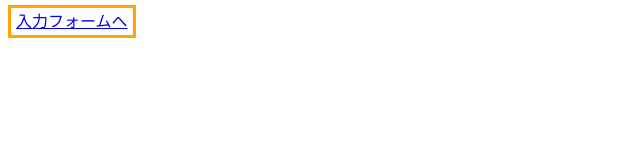
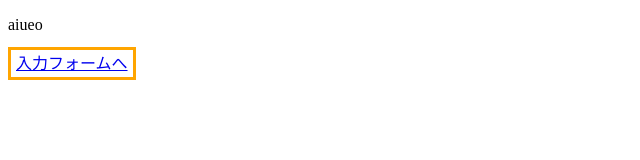
Before and after one commit to hitokin/conflict-test, a plain HTML site: page index.html in a window 1280 px wide. Shown: the whole page, without its empty margins (0-640 px from the left). Drawn offline with Linux system fonts and the light colour scheme.

Commit message:
index.htmlを修正

```diff
--- a/index.html
+++ b/index.html
@@ -11,7 +11,7 @@
     <title>Document</title>
 </head>
 <body>
-
+	<p>aiueo</p>
 	<a href="form.html" style="border: solid orange 3px;">入力フォームへ</a>
 
 </body>
```
